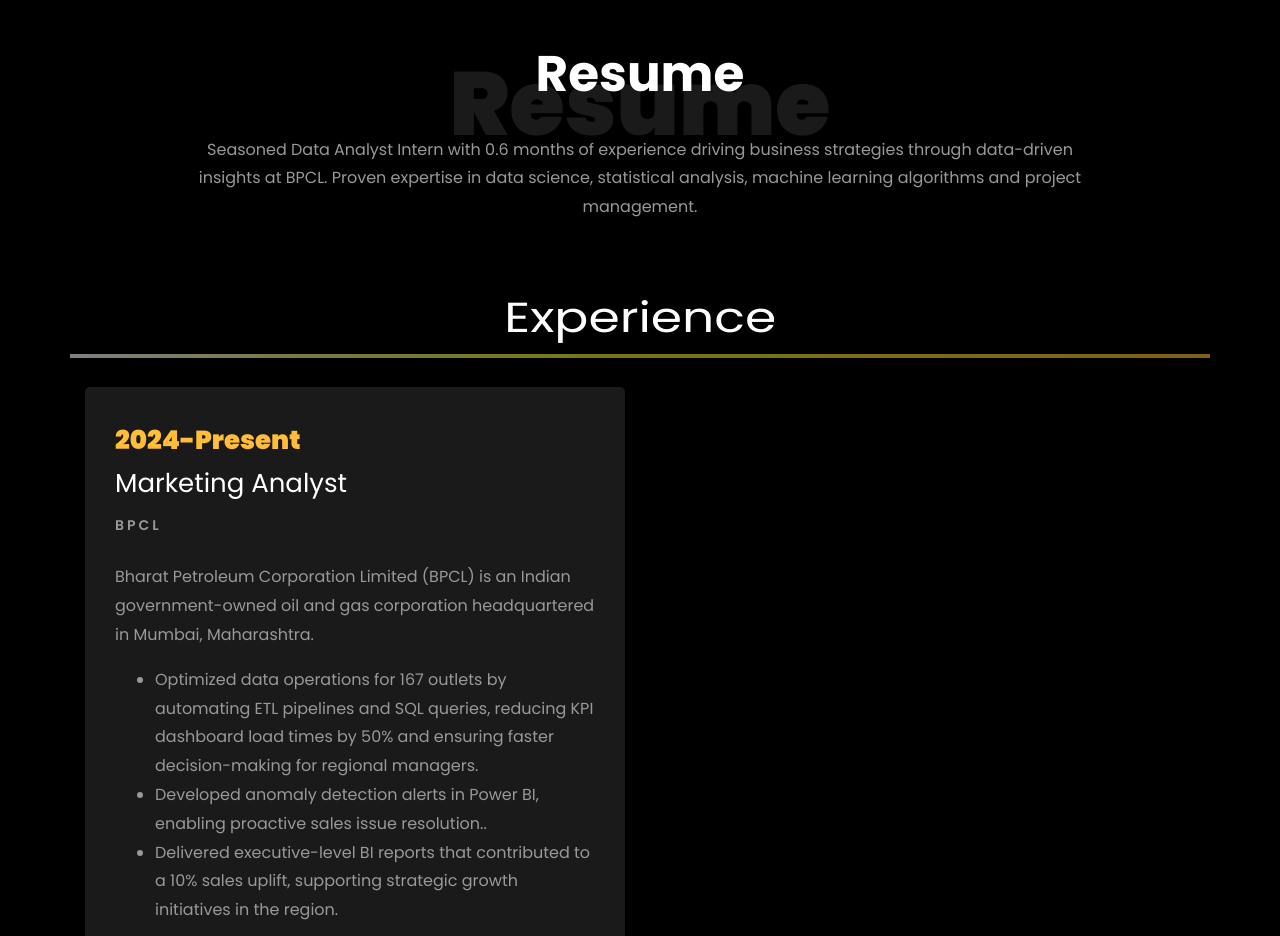
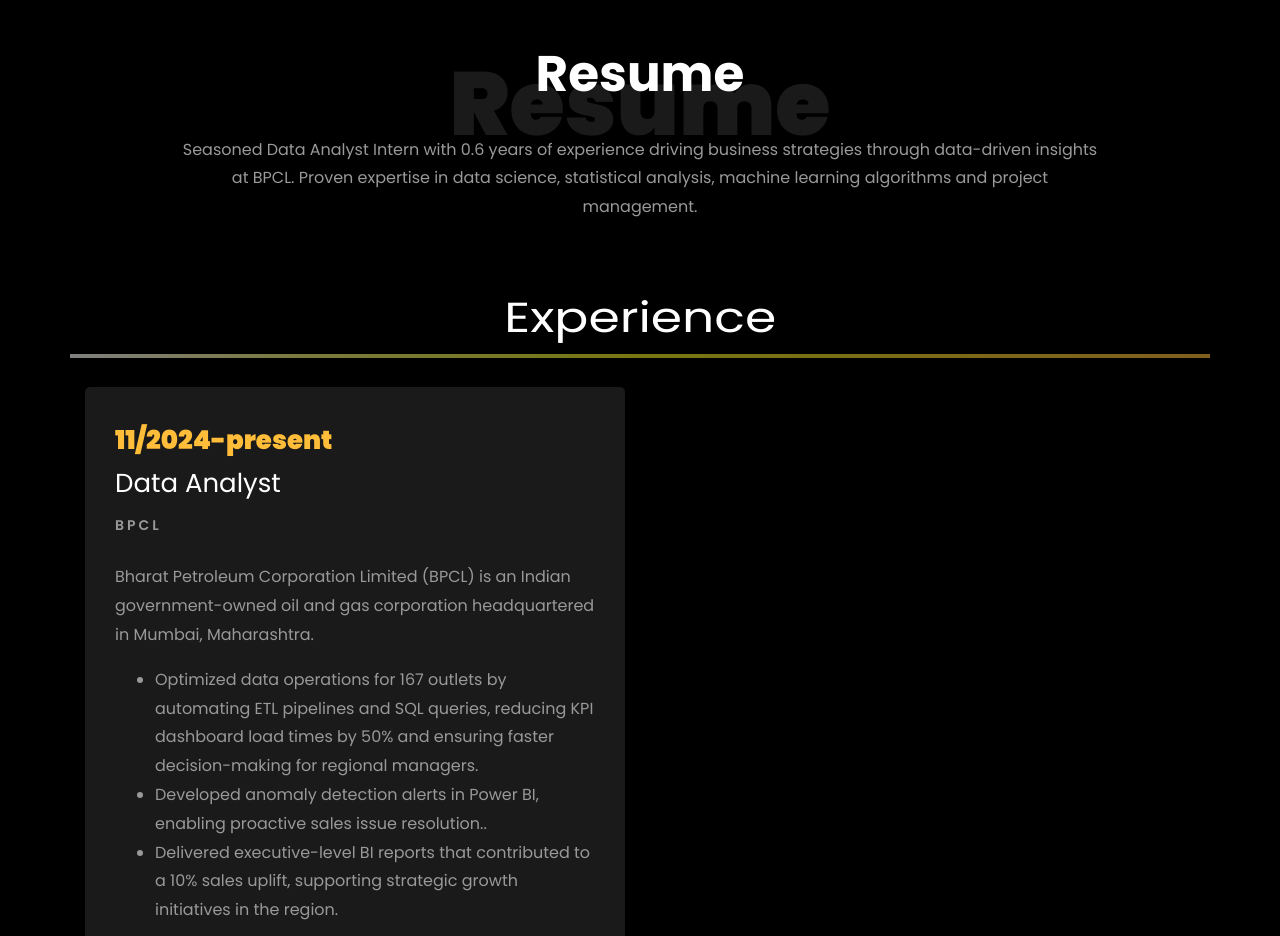
Before and after one commit to Harddik1611/Portfolio_Website, a plain HTML site: page index.html in a window 1280 px wide. Shown: the part 1700-2636 px from the top of the page. Drawn offline with Linux system fonts and the light colour scheme; files whose address does not match are found by name.

Commit message:
modified the index.html

```diff
--- a/index.html
+++ b/index.html
@@ -313,7 +313,7 @@
           <div class="col-md-10 heading-section text-center ftco-animate">
           	<h1 class="big big-2">Resume</h1>
             <h2 class="mb-4">Resume</h2>
-            <p>Seasoned Data Analyst Intern with  0.6 months of experience driving business strategies through data-driven insights at BPCL. Proven expertise in data science, statistical analysis, machine learning algorithms and project management.</p>
+            <p>Seasoned Data Analyst Intern with  0.6 years of experience driving business strategies through data-driven insights at BPCL. Proven expertise in data science, statistical analysis, machine learning algorithms and project management.</p>
           </div>
         </div>
 
@@ -326,8 +326,8 @@
 		<div class="row">
 				<div class="col-md-6">
 					<div class="resume-wrap ftco-animate">
-						<span class="date">2024-Present</span>
-						<h2>Marketing Analyst</h2>
+						<span class="date">11/2024-present</span>
+						<h2>Data Analyst</h2>
 						<span class="position">BPCL</span>
 						<p class="mt-4">Bharat Petroleum Corporation Limited (BPCL) is an Indian government-owned oil and gas corporation headquartered in Mumbai, Maharashtra.
 							<ul>
```
